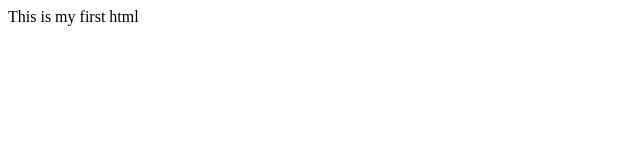
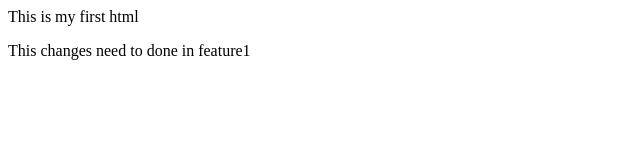
Before and after one commit to Shivakirang/localrepo, a plain HTML site: page index.html in a window 1280 px wide. Shown: the whole page, without its empty margins (0-640 px from the left). Drawn offline with Linux system fonts and the light colour scheme.

Commit message:
Changes done in feature1

```diff
--- a/index.html
+++ b/index.html
@@ -1 +1,2 @@
 <p>This is my first html</p>
+<p>This changes need to done in feature1</p>
```
Also changed, not shown: 1 other file.
